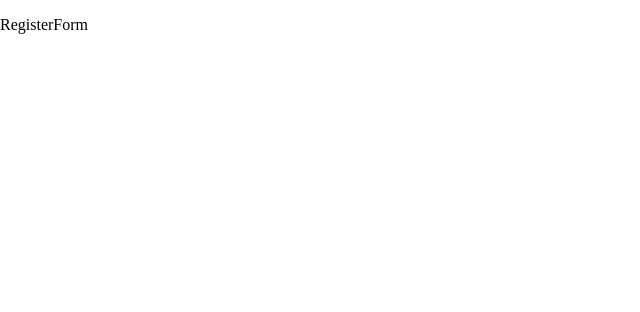
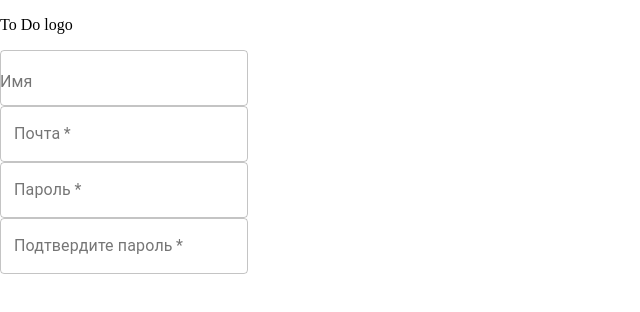
Before and after one commit to Mycunycu/autoloader-front, a React (Create React App) app: page /registration in a window 1280 px wide. Shown: the top 312 px of the page, without its empty margins (0-640 px from the left). Built offline with nearby package versions, Linux system fonts and the light colour scheme.

Commit message:
started implement registration form

```diff
--- a/src/views/components/register/registerForm.tsx
+++ b/src/views/components/register/registerForm.tsx
@@ -1,7 +1,66 @@
-import React, { FC } from 'react';
+import React, { FC, useState } from 'react';
+
+import { TextField, OutlinedInput, FormControl, InputLabel } from '@material-ui/core';
+
+interface IState {
+  name: string;
+  email: string;
+  password: string;
+  confirmPassword: string;
+  isShowPassword: boolean;
+}
 
 export const RegisterForm: FC = () => {
+  const [values, setValues] = useState<IState>({
+    name: '',
+    email: '',
+    password: '',
+    confirmPassword: '',
+    isShowPassword: false
+  });
+
   return (
-    <p>RegisterForm</p>
+    <div className='registration'>
+      <div className='registration-logo'>
+        <p className='registration-img'>To Do logo</p>
+      </div>
+      <form className='registration-form'>
+        <FormControl>
+          <InputLabel htmlFor='registration-name'>Имя</InputLabel>
+          <OutlinedInput
+            id='registration-name'
+          />
+        </FormControl>
+        {/* <div className='registration-group'>
+          <TextField
+            label='Имя'
+            variant='outlined'
+            required={true}
+          />
+        </div> */}
+        <div className='registration-group'>
+          <TextField
+            label='Почта'
+            variant='outlined'
+            type='email'
+            required={true}
+          />
+        </div>
+        <div className='registration-group'>
+          <TextField
+            label='Пароль'
+            variant='outlined'
+            required={true}
+          />
+        </div>
+        <div className='registration-group'>
+          <TextField
+            label='Подтвердите пароль'
+            variant='outlined'
+            required={true}
+          />
+        </div>
+      </form>
+    </div>
   )
 }
```
Also changed, not shown: public/logo192.png (deleted), public/logo512.png (deleted).
